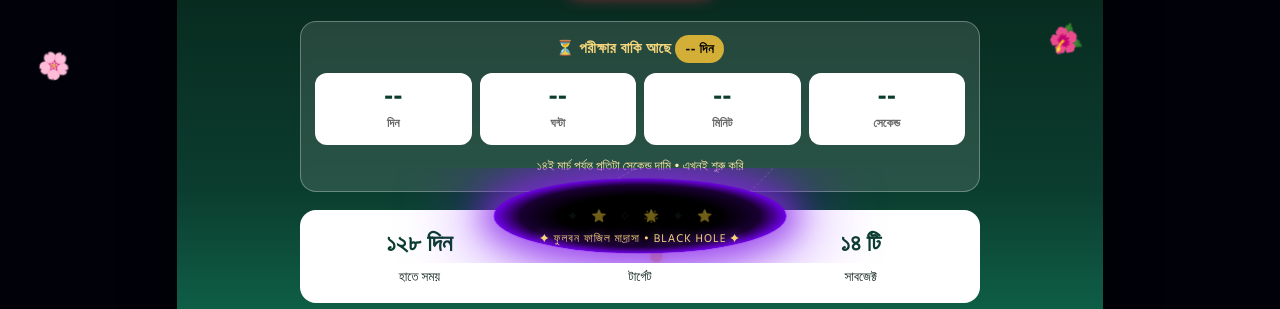
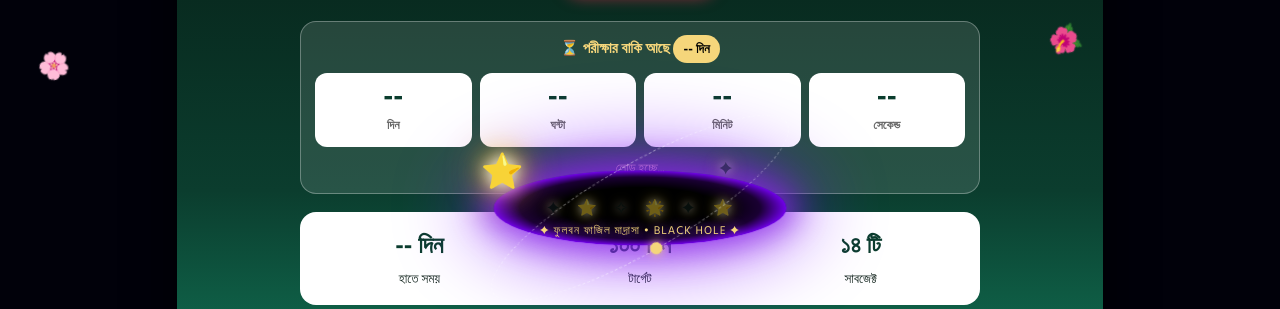
Before and after one commit to jahangiralom293310-web/Galib-academy-, a plain HTML site: page index.html in a window 1280 px wide. Shown: the part 491-800 px from the top of the page. Drawn offline with Linux system fonts and the light colour scheme.

Commit message:
Update index.html

```diff
--- a/index.html
+++ b/index.html
@@ -4,7 +4,7 @@
 <link href="https://fonts.googleapis.com/css2?family=Hind+Siliguri:wght@400;600;700&family=Noto+Serif+Bengali:wght@700;900&display=swap" rel="stylesheet">
 <style>
 *{margin:0;padding:0;box-sizing:border-box}body{font-family:'Hind Siliguri',sans-serif;background:#01010a;color:#12241d;overflow-x:hidden}
-.star{position:fixed;background:#fff;border-radius:50%;z-index:1;animation:tw 2s ease-in-out infinite;pointer-events:none;box-shadow:0 0 6px #fff}
+.star{position:fixed;background:#fff;border-radius:50%;z-index:1;animation:tw 2s ease-in-out infinite;pointer-events:none;box-shadow:0 0 8px #fff}
 @keyframes tw{0%,100%{opacity:.3;transform:scale(.7)}50%{opacity:1;transform:scale(1.4)}}
 .float{animation:float 4s ease-in-out infinite}
 @keyframes float{0%,100%{transform:translateY(0)}50%{transform:translateY(-8px)}}
@@ -44,13 +44,17 @@
 .moonC{position:absolute;top:18px;right:24px;width:62px;height:62px;background:#fff8c9;border-radius:50%;box-shadow:0 0 25px 10px rgba(255,244,150,.95),0 0 60px 28px rgba(255,244,150,.5);animation:moon 2.5s ease-in-out infinite}
 @keyframes moon{0%,100%{box-shadow:0 0 22px 9px rgba(255,244,150,.9),0 0 50px 22px rgba(255,244,150,.45)}50%{box-shadow:0 0 32px 15px rgba(255,244,150,1),0 0 70px 32px rgba(255,244,150,.6)}}
 .mini{margin-top:16px;background:#01010a;border-radius:16px;padding:12px;text-align:center;border:1px solid #2a2a5a}.mini span{display:inline-block;animation:tw 1.6s ease-in-out infinite;font-size:18px}.mini p{color:#ffe9a8;font-size:12px;margin-top:3px}
-.bh-wrap{position:fixed;left:0;right:0;bottom:46px;height:95px;z-index:150;pointer-events:none;display:flex;justify-content:center;align-items:center;overflow:hidden}
-.bh{position:relative;width:280px;height:72px;background:radial-gradient(ellipse at center,#000 0%,#000 38%,#1a0033 58%,#7b00ff 72%,transparent 74%);border-radius:50%;box-shadow:0 0 30px 12px rgba(138,43,226,.7),0 0 70px 30px rgba(124,0,255,.4);animation:bhPulse 3s ease-in-out infinite}
+.bh-wrap{position:fixed;left:0;right:0;bottom:46px;height:110px;z-index:150;pointer-events:none;display:flex;justify-content:center;align-items:center;overflow:visible}
+.bh-shadow{position:absolute;width:320px;height:90px;background:radial-gradient(ellipse at center,rgba(138,43,226,.55) 0%,rgba(124,0,255,.25) 45%,transparent 70%);border-radius:50%;filter:blur(8px)}
+.bh{position:relative;width:280px;height:72px;background:radial-gradient(ellipse at center,#000 0%,#000 38%,#1a0033 58%,#7b00ff 72%,transparent 74%);border-radius:50%;box-shadow:0 0 30px 12px rgba(138,43,226,.7),0 0 70px 30px rgba(124,0,255,.4);animation:bhPulse 3s ease-in-out infinite;z-index:2}
 @keyframes bhPulse{0%,100%{transform:scale(1)}50%{transform:scale(1.06)}}
-.bh-stars{position:absolute;inset:0;display:flex;justify-content:center;align-items:center;gap:11px;z-index:2}.bh-stars span{font-size:14px;animation:tw 1.3s ease-in-out infinite}
-.bh-label{position:absolute;bottom:5px;left:0;right:0;text-align:center;color:#f5d67b;font-size:11px;letter-spacing:1px;z-index:3;text-shadow:0 0 10px #a855f7}
-.orbit{position:absolute;width:340px;height:88px;border:1px dashed rgba(255,255,255,.3);border-radius:50%;animation:spin 12s linear infinite}.planet{position:absolute;top:-6px;left:50%;width:12px;height:12px;background:#f5d67b;border-radius:50%;box-shadow:0 0 10px #f5d67b}
+.bh-stars{position:absolute;inset:0;display:flex;justify-content:center;align-items:center;gap:14px;z-index:5}.bh-stars span{font-size:18px;animation:tw 1.3s ease-in-out infinite;text-shadow:0 0 10px #fff,0 0 18px #ffd700}
+.orbit{position:absolute;width:340px;height:88px;border:1px dashed rgba(255,255,255,.4);border-radius:50%;animation:spin 12s linear infinite;z-index:3}.planet{position:absolute;top:-6px;left:50%;width:12px;height:12px;background:#f5d67b;border-radius:50%;box-shadow:0 0 10px #f5d67b}
 @keyframes spin{to{transform:rotate(360deg)}}
+.bh-top-star{position:absolute;z-index:10;font-size:26px;animation:twBig 1.4s ease-in-out infinite;text-shadow:0 0 12px #fff,0 0 22px #ffd700,0 0 35px #ffaa00}
+.bh-top-star.star1{top:-2px;left:38%}.bh-top-star.star2{top:-2px;left:56%;animation-delay:.7s;font-size:22px}
+@keyframes twBig{0%,100%{opacity:.4;transform:scale(.75)}50%{opacity:1;transform:scale(1.35)}}
+.bh-label{position:absolute;bottom:5px;left:0;right:0;text-align:center;color:#f5d67b;font-size:11px;letter-spacing:1px;z-index:6;text-shadow:0 0 10px #a855f7}
 .flowers{position:fixed;top:0;left:0;width:100%;height:100%;pointer-events:none;z-index:99;overflow:hidden}
 .flower{position:absolute;top:-50px;animation:fall linear infinite}
 @keyframes fall{0%{transform:translateY(-50px) rotate(0deg);opacity:0}10%{opacity:1}100%{transform:translateY(105vh) rotate(360deg)}}
@@ -58,29 +62,28 @@
 .sun{position:absolute;top:-70px;left:50%;transform:translateX(-50%);width:380px;height:380px;background:radial-gradient(circle,rgba(255,240,150,.55) 0%,rgba(255,210,0,.28) 35%,rgba(255,150,0,.08) 60%,transparent 70%);border-radius:50%;filter:blur(8px);z-index:0;pointer-events:none;opacity:.6;animation:sunPulse 4s ease-in-out infinite}
 .sun-face{position:absolute;top:18px;left:50%;transform:translateX(-50%);width:55px;height:55px;background:radial-gradient(circle at 35% 35%,#fffec0,#ffdd00 60%,#ff9d00);border-radius:50%;box-shadow:0 0 18px 6px rgba(255,220,0,.6);z-index:0;font-size:28px;display:grid;place-items:center;opacity:.9}
 @keyframes sunPulse{0%,100%{opacity:.45}50%{opacity:.65}}
-/* টাইমিং - পরীক্ষা ১৪ই মার্চ */
-.timer-box{background:rgba(255,255,255,.12);border:1px solid rgba(255,255,255,.3);border-radius:16px;padding:14px;margin:16px auto 0;max-width:680px;backdrop-filter:blur(4px)}
-.timer-title{color:#f5d67b;font-weight:800;font-size:15px;letter-spacing:.5px}
-.timer-title span{color:#fff;background:#d4af37;color:#000;padding:3px 10px;border-radius:999px;font-size:13px}
+.timer-box{background:rgba(255,255,255,.12);border:1px solid rgba(255,255,255,.3);border-radius:16px;padding:14px;margin:16px auto 0;max-width:680px}
+.timer-title{color:#f5d67b;font-weight:800;font-size:15px}
+.timer-title span{color:#000;background:#f5d67b;padding:3px 10px;border-radius:999px;font-size:13px}
 .timer-grid{display:grid;grid-template-columns:1fr 1fr 1fr 1fr;gap:8px;margin-top:12px}
 @media(max-width:500px){.timer-grid{grid-template-columns:1fr 1fr}}
 .timer-cell{background:#fff;border-radius:12px;padding:10px 4px;color:#12241d}
-.timer-cell b{display:block;font-size:26px;line-height:1;color:#0b3d2e}
+.timer-cell b{display:block;font-size:28px;line-height:1;color:#0b3d2e}
 .timer-cell small{font-weight:700;color:#666;font-size:12px}
 .timer-sub{margin-top:10px;font-size:13px;color:#ffe9a8}
 .exam-badge{display:inline-block;background:#ff2d55;color:#fff;padding:6px 14px;border-radius:999px;font-weight:800;font-size:14px;margin-top:10px;box-shadow:0 0 15px rgba(255,45,85,.6);animation:float 2s ease-in-out infinite}
 </style></head><body>
 <div id="stars"></div>
 <div class="flowers"><span class="flower f1">🌸</span><span class="flower f2">🌺</span><span class="flower f3">🌻</span><span class="flower f4">🌷</span><span class="flower f5">🌹</span><span class="flower f6">🏵️</span><span class="flower f7">🌸</span><span class="flower f8">🌼</span><span class="flower f9">🌺</span><span class="flower f10">🌷</span></div>
-<div class="bh-wrap"><div class="orbit"><div class="planet"></div></div><div class="bh"><div class="bh-stars"><span>✦</span><span>⭐</span><span>✧</span><span>🌟</span><span>✦</span><span>⭐</span></div><div class="bh-label">✦ ফুলবন ফাজিল মাদ্রাসা • BLACK HOLE ✦</div></div></div>
-<div class="topbar"><b>ফুলবন ফাজিল মাদ্রাসা</b><button class="fs-btn" onclick="toggleFS()">⛶ Full Screen</button></div>
+<div class="bh-wrap"><div class="bh-shadow"></div><div class="bh-top-star star1">⭐</div><div class="bh-top-star star2">✦</div><div class="orbit"><div class="planet"></div></div><div class="bh"><div class="bh-stars"><span>✦</span><span>⭐</span><span>✧</span><span>🌟</span><span>✦</span><span>⭐</span></div><div class="bh-label">✦ ফুলবন ফাজিল মাদ্রাসা • BLACK HOLE ✦</div></div></div>
+<div class="topbar"><b>ফুলবন ফাজিল মাদ্রাসা</b><button type="button" class="fs-btn" onclick="toggleFS()">⛶ Full Screen</button></div>
 <div class="progress" id="prog"></div>
 <div class="wrap"><div class="hero"><h1>আমাদের কথা,<br><i>আমাদের স্বপ্ন</i></h1><p>ফুলবন ফাজিল মাদ্রাসা • দাখিল পরীক্ষার্থী ২০২৭</p></div>
 
 <section class="page active" data-page="1"><div class="sun"></div><div class="sun-face">🌞</div><div class="cover float"><div class="moonC"></div><div style="letter-spacing:3px;font-size:12px;color:#f5d67b">بِسْمِ اللَّهِ الرَّحْمَٰنِ الرَّحِيمِ</div><h1>ফুলবন ফাজিল<br><span>মাদ্রাসা</span></h1><p>আমাদের মনের কথা, আমাদের ১০০ দিনের টার্গেট, আর স্যারদের প্রতি ভালোবাসা।</p>
 <div class="exam-badge">📝 দাখিল পরীক্ষা : ১৪ই মার্চ</div>
-<div class="timer-box"><div class="timer-title">⏳ পরীক্ষার বাকি আছে <span id="liveDayTop">-- দিন</span></div><div class="timer-grid"><div class="timer-cell"><b id="dDay">--</b><small>দিন</small></div><div class="timer-cell"><b id="dHour">--</b><small>ঘন্টা</small></div><div class="timer-cell"><b id="dMin">--</b><small>মিনিট</small></div><div class="timer-cell"><b id="dSec">--</b><small>সেকেন্ড</small></div></div><div class="timer-sub" id="timerSub">১৪ই মার্চ পর্যন্ত প্রতিটা সেকেন্ড দামি • এখনই শুরু করি</div></div>
-<div class="cover-box"><div><b id="coverDays">১২৮ দিন</b><small>হাতে সময়</small></div><div><b>১০০ দিন</b><small>টার্গেট</small></div><div><b>১৪ টি</b><small>সাবজেক্ট</small></div></div><div class="btns" style="max-width:680px;margin:18px auto 0"><button type="button" class="b-next" onclick="go(2)">পরের পেজ দেখুন →</button></div><div class="mini"><span>✦</span><span>⭐</span><span>✧</span><span>🌟</span><span>✦</span><p>✦ ফুলবন ফাজিল মাদ্রাসা • রাতের আকাশ ✦</p></div></div></section>
+<div class="timer-box"><div class="timer-title">⏳ পরীক্ষার বাকি আছে <span id="liveDayTop">-- দিন</span></div><div class="timer-grid"><div class="timer-cell"><b id="dDay">--</b><small>দিন</small></div><div class="timer-cell"><b id="dHour">--</b><small>ঘন্টা</small></div><div class="timer-cell"><b id="dMin">--</b><small>মিনিট</small></div><div class="timer-cell"><b id="dSec">--</b><small>সেকেন্ড</small></div></div><div class="timer-sub" id="timerSub">লোড হচ্ছে...</div></div>
+<div class="cover-box"><div><b id="coverDays">-- দিন</b><small>হাতে সময়</small></div><div><b>১০০ দিন</b><small>টার্গেট</small></div><div><b>১৪ টি</b><small>সাবজেক্ট</small></div></div><div class="btns" style="max-width:680px;margin:18px auto 0"><button type="button" class="b-next" onclick="go(2)">পরের পেজ দেখুন →</button></div><div class="mini"><span>✦</span><span>⭐</span><span>✧</span><span>🌟</span><span>✦</span><p>✦ ফুলবন ফাজিল মাদ্রাসা • রাতের আকাশ ✦</p></div></div></section>
 
 <section class="page" data-page="2"><div class="sun"></div><div class="sun-face">🌞</div><div class="card float"><div class="wave"><div class="moon"></div><div class="num">০১</div><h2>আসসালামু আলাইকুম</h2><p>সম্মানিত স্যারদের প্রতি</p></div><div class="body"><div class="big">আসসালামু আলাইকুম ওয়া রাহমাতুল্লাহ।<br><br>সম্মানিত <b>প্রিন্সিপাল স্যার, ভাইস প্রিন্সিপাল স্যার</b> এবং সকল শিক্ষকবৃন্দ — আপনাদের সালাম ও ভালোবাসা।<br><br>আমরা <b>ফুলবন ফাজিল মাদ্রাসার দাখিল ২০২৭ ব্যাচ</b>। মনের কথা নম্রভাবে তুলে ধরতে চাই।</div><br><div class="grid2"><div class="item"><div class="icon">🤲</div><div><b>আমরা কারা?</b><br><small>দাখিল ২০২৭ ব্যাচ, আপনাদেরই ছাত্র।</small></div></div><div class="item"><div class="icon">💛</div><div><b>কেন এই লেখা?</b><br><small>অভিযোগ না — শুধু মনের কথা আর ছোট অনুরোধ।</small></div></div></div><br><span class="pill">✦ সম্মান</span><span class="pill">✦ ভালোবাসা</span><span class="pill">✦ দোয়া</span><span class="pill">✦ চেষ্টা</span><div class="btns"><button type="button" class="b-prev" onclick="go(1)">← আগের পেজ</button><button type="button" class="b-next" onclick="go(3)">পরের পেজ →</button></div><div class="mini"><span>✦</span><span>⭐</span><span>✧</span><span>🌟</span><p>🌙 চাঁদ মামা আলো দিচ্ছে • ফুলবন ফাজিল মাদ্রাসা 🌙</p></div></div></div></section>
 
@@ -90,6 +93,6 @@
 
 <section class="page" data-page="5"><div class="sun"></div><div class="sun-face">🌞</div><div class="card float"><div class="wave"><div class="moon"></div><div class="num">০৪</div><h2>আমাদের সাবজেক্ট</h2><p>মোট ১৪ টি</p></div><div class="body"><div class="subs"><div class="sub">১. কোরআন মাজিদ ও তাজভিদ</div><div class="sub">২. হাদিস শরীফ</div><div class="sub">৩. আরবি ১ম পত্র</div><div class="sub">৪. আরবি ২য় পত্র</div><div class="sub">৫. আকাইদ ও ফিকহ</div><div class="sub">৬. বাংলা ১ম পত্র</div><div class="sub">৭. বাংলা ২য় পত্র</div><div class="sub">৮. ইংরেজি ১ম পত্র</div><div class="sub">৯. ইংরেজি ২য় পত্র</div><div class="sub">১০. গণিত</div><div class="sub">১১. ইসলামের ইতিহাস</div><div class="sub">১২. আইসিটি</div><div class="sub">১৩. বিজ্ঞান / অর্থনীতি</div><div class="sub">১৪. কৃষি শিক্ষা</div></div><br><div class="note"><b>আমাদের অনুরোধ (উপদেশ নয়):</b> আমরা খুবই নগণ্য, জ্ঞানে অনেক ছোট। আপনারা অনেক অভিজ্ঞ, অনেক দক্ষ।</div><div class="btns"><button type="button" class="b-prev" onclick="go(4)">← আগের পেজ</button><button type="button" class="b-next" onclick="go(6)">পরের পেজ →</button></div><div class="mini"><span>⭐</span><span>✦</span><span>🌟</span><span>✧</span><p>✦ ফুলবন ফাজিল মাদ্রাসা ✦</p></div></div></div></section>
 
-<section class="page" data-page="6"><div class="sun"></div><div class="sun-face">🌞</div><div class="card float"><div class="wave"><div class="moon"></div><div class="num">০৫</div><h2>আমাদের পড়ার প্ল্যান</h2><p>১০০ দিনের টার্গেট</p></div><div class="body"><ul class="list"><li><span>১</span><div><b>সমস্যা:</b> একদিনে সব ক্লাস করলে সব বুঝি না।</div></li><li><span>২</span><div><b>সমাধান:</b> দিনে ১টাই ক্লাস, কঠিন টপিক আগে।</div></li><li><span>৩</span><div><b>হিসাব:</b> ১৪টা সাবজেক্ট, প্রতিটা ৭-৮ দিন করে।</div></li><li><span>৪</span><div><b>নিয়ম:</b> কঠিনে টাইম বেশি, সহজে কম।</div></li><li><span>৫</span><div><b>পরীক্ষা:</b> চ্যাপ্টার ওয়াইজ পরীক্ষা।</div></li><li><span>৬</span><div><b>ক্লাস টাইম:</b> সকাল ৯টা থেকে, মাঝে ২ বার বিরতি।</div></li></ul><div class="note"><b>হাতে <span id="planDays">১২৮ দিন</span> - আমরা নিবো ১০০ দিন।</b> বাকি ১ মাস শুধু <b>রিভিশন ব্যাচ</b>।<br><b>পরীক্ষা:</b> ১৪ই মার্চ • <b>টাইমিং:</b> <span id="planTimer">-- দিন বাকি</span></div><div class="btns"><button type="button" class="b-prev" onclick="go(5)">← আগের পেজ</button><button type="button" class="b-next" onclick="go(7)">পরের পেজ →</button></div><div class="mini"><span>✦</span><span>⭐</span><span>✧</span><span>🌟</span><p>🌙 চাঁদ মামা আলো দিচ্ছে 🌙</p></div></div></div></section>
+<section class="page" data-page="6"><div class="sun"></div><div class="sun-face">🌞</div><div class="card float"><div class="wave"><div class="moon"></div><div class="num">০৫</div><h2>আমাদের পড়ার প্ল্যান</h2><p>১০০ দিনের টার্গেট</p></div><div class="body"><ul class="list"><li><span>১</span><div><b>সমস্যা:</b> একদিনে সব ক্লাস করলে সব বুঝি না।</div></li><li><span>২</span><div><b>সমাধান:</b> দিনে ১টাই ক্লাস, কঠিন টপিক আগে।</div></li><li><span>৩</span><div><b>হিসাব:</b> ১৪টা সাবজেক্ট, প্রতিটা ৭-৮ দিন করে।</div></li><li><span>৪</span><div><b>নিয়ম:</b> কঠিনে টাইম বেশি, সহজে কম।</div></li><li><span>৫</span><div><b>পরীক্ষা:</b> চ্যাপ্টার ওয়াইজ পরীক্ষা।</div></li><li><span>৬</span><div><b>ক্লাস টাইম:</b> সকাল ৯টা থেকে, মাঝে ২ বার বিরতি।</div></li></ul><div class="note"><b>হাতে <span id="planDays">-- দিন</span> - আমরা নিবো ১০০ দিন।</b> বাকি ১ মাস শুধু <b>রিভিশন ব্যাচ</b>।<br><b>পরীক্ষা:</b> ১৪ই মার্চ • <b>টাইমিং:</b> <span id="planTimer">-- দিন বাকি</span></div><div class="btns"><button type="button" class="b-prev" onclick="go(5)">← আগের পেজ</button><button type="button" class="b-next" onclick="go(7)">পরের পেজ →</button></div><div class="mini"><span>✦</span><span>⭐</span><span>✧</span><span>🌟</span><p>🌙 চাঁদ মামা আলো দিচ্ছে 🌙</p></div></div></div></section>
 
-<section class="page" data-page="7"><div class="sun"></div><div class="sun-face">🌞</div><div class="card float"><div class="wave"><div class="moon"></div><div class="num">০৬</div><h2>We Totally Love You</h2><p>স্যারদের জন্য</p></div><div class="body" style="text-align:center"><div style="font-size:32px;animation:float 1.2s infinite">❤️</div><h3 style="font-family:'Noto Serif Bengali',serif;font-size:34px;color:#0b3d2e;line-height:1.3">আপনারা আমাদের<br><span style="color:#c99a1a">সবচেয়ে আপন</span></h3><p style="max-width:680px;margin:12px auto;line-height:1.9;color:#444">আপনাদের কড়া কথা, আপনাদের বকা, আপনাদের ভালোবাসা — সবকিছুর পিছনে আমাদের ভালো চাওয়া আছে, এটা আমরা বুঝি।<br><br>আল্লাহ আমাদের সবাইকে কামিয়াব করুন, আমিন।</p><div style="background:#fff8d6;border:1px dashed #d4af37;border-radius:14px;padding:12px;max-width:520px;margin:0 auto"><b>⏳ পরীক্ষা ১৪ই মার্চ</b> • <span id="lastTimer">-- দিন বাকি</span><br><small>সময় নষ্ট নয়, এখনই শুরু ইনশাআল্লাহ</small></div><div class="btns"><button type="button" class="b-prev" onclick="go(6)">← আগের পেজ</button><button type="button" class="b-next" onclick="go(1)">আবার শুরু থেকে ↺</button></div><div class="mini"><span>✦</span><span>⭐</span><span>✧</span><span>🌟</span><span>❤️</span><p>✦ ফুলবন ফাজিল ম
+<section class="page" data-page="7"><div class="sun"></div><div class="sun-face">🌞</div><div class="card float"><div class="wave"><div class="moon"></div><div class="num">০৬</div><h2>We Totally Love You</h2><p>স্যারদের জন্য</p></div><div class="body" style="text-align:center"><div style="font-size:32px;animation:float 1.2s infinite">❤️</div><h3 style="font-family:'Noto Serif Bengali',serif;font-size:34px;color:#0b3d2e;line-height:1.3">আপনারা আমাদের<br><span style="color:#c99a1a">সবচেয়ে আপন</span></h3><p style="max-width:680px;margin:12px auto;line-height:1.9;color:#444">আপনাদের কড়া কথা, আপনাদের বকা, আপনাদের ভালোবাসা — সবকিছুর পিছনে আমাদের
```
